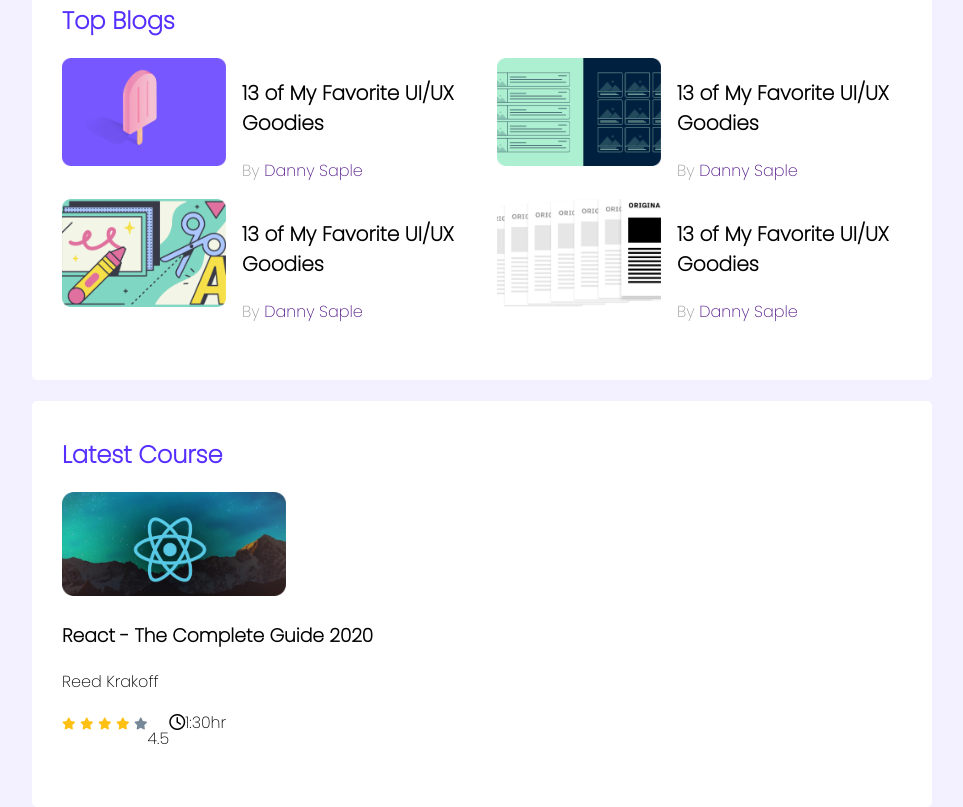
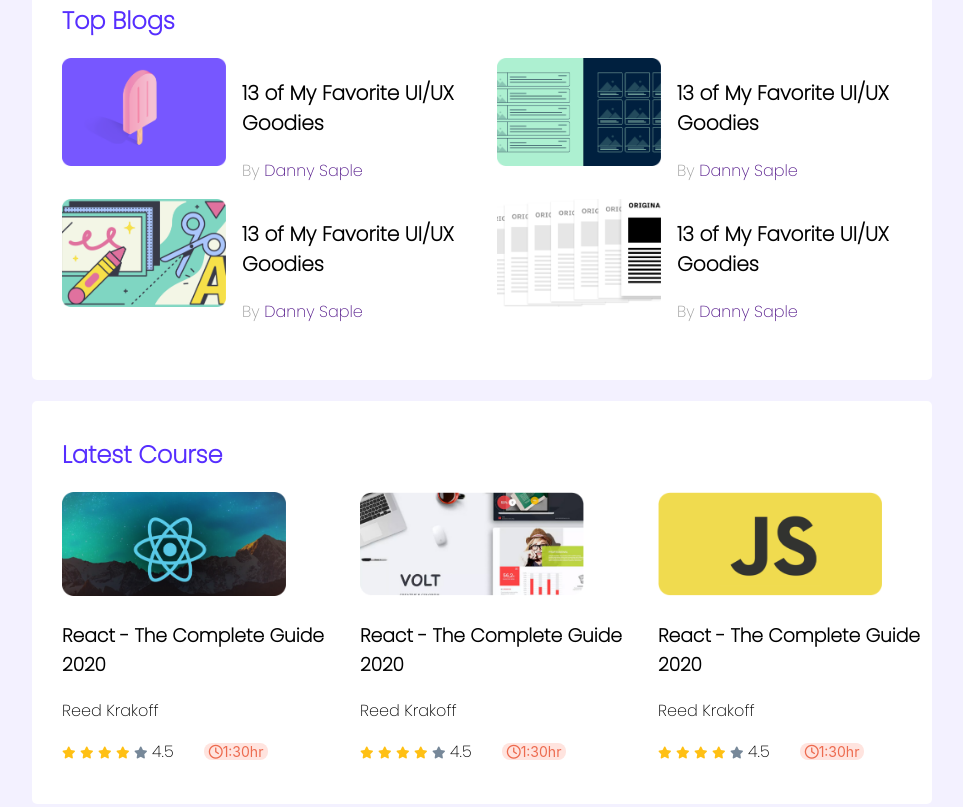
Before and after one commit to Saiket-Das/M2-module4-Leader_Board-, a plain HTML site: page index.html in a window 1280 px wide. Shown: the part 323-1130 px from the top of the page, without its empty margins (158-1121 px from the left). Drawn offline with Linux system fonts and the light colour scheme.

Commit message:
device responsive css

```diff
--- a/CSS/style.css
+++ b/CSS/style.css
@@ -64,7 +64,8 @@ hr{
 }
 
 
-/* Top Blogs Style */
+/* ----------------------
+Top Blogs Style --------- */
 
 .blogs{
     display: grid;
@@ -100,6 +101,12 @@ hr{
 
 /*----- Latest Course------ */
 
+.courses{
+    display: grid;
+    grid-template-columns: repeat(3, 1fr);
+    grid-column-gap: 24px;
+}
+
 .course-banner img{
     width: 224px;
     height: 104px;
@@ -107,15 +114,72 @@ hr{
 
 .course-info{
     display: flex;
+    align-items: center;
 }
 
 .fa-star{
     font-size: 12px;
 }
+
 .fa-star.filled{
     color: #FFC014;
+
+}
+.not-filled{
+    color: lightslategray;
 }
 
-.not-filled{
-color: lightslategray;
+.duration{
+    font-family: -apple-system, BlinkMacSystemFont, 'Segoe UI', Roboto, Oxygen, Ubuntu, Cantarell, 'Open Sans', 'Helvetica Neue', sans-serif;
+    font-size: 14px;
+    color: #ED6B4F;
+    margin: 0px 30px;
+    padding: 0 5px;
+    background-color: #ffe4df ;
+    border: 0px solid #ED6B4F;
+    border-radius: 8px;
+
+}
+
+.fa-clock{
+    color: #ED6B4F;
+}
+
+
+
+/* ----------Media Queries------ */
+
+/* Mobile device */
+
+@media screen and (max-width: 688px) {
+    .container{
+        width: 100%;
     }
+    .players, .blogs, .courses{
+        grid-template-columns: repeat(1, 1fr);
+    }
+
+    .player, .blog, .course{
+        flex-direction: column;
+    }
+}
+
+
+/*----- Ipad device -----*/
+
+@media screen and (min-width: 669px) and (max-width: 998px){
+    .container{
+        width: 100%;
+    }
+    .players, .blogs{
+        grid-template-columns: repeat(2, 1fr);
+    }
+
+     .courses{
+        grid-template-columns: repeat(1, 1fr);
+    }
+
+    .player, .blog, .course{
+        flex-direction: column;
+    }
+}
--- a/index.html
+++ b/index.html
@@ -137,9 +137,11 @@
         </section>
 
 
-        <!-- Last Section -->
+        <!-----------------------
+             Last Section =--------->
         <section class="container">
             <h2 class="section-title">Latest Course</h2>
+
             <div class="courses">
 
                 <!------------ Course-1
@@ -161,9 +163,72 @@
                                 <i class="fas fa-star filled"></i>
                                 <i class="fas fa-star filled"></i>
                                 <i class="fas fa-star not-filled"></i>
+                                <span> 4.5 </span>
                             </div>
 
-                            <p>4.5</p>
+                            <div class="duration">
+                                <i class="far fa-clock"></i>1:30hr
+                            </div>
+
+                        </div>
+                    </div>
+                </div>
+
+
+                <!------------ Course-2
+                    ------------------------->
+                <div class="course">
+
+                    <div class="course-banner">
+                        <img src="images/courses/course-2.png" alt="">
+                    </div>
+
+                    <div class="course-detail">
+                        <h3 class="course-title">React - The Complete Guide 2020</h3>
+                        <p class="course-author">Reed Krakoff</p>
+
+                        <div class="course-info">
+                            <div class="rating">
+                                <i class="fas fa-star filled"></i>
+                                <i class="fas fa-star filled"></i>
+                                <i class="fas fa-star filled"></i>
+                                <i class="fas fa-star filled"></i>
+                                <i class="fas fa-star not-filled"></i>
+                                <span> 4.5 </span>
+                            </div>
+
+                            <div class="duration">
+                                <i class="far fa-clock"></i>1:30hr
+                            </div>
+
+                        </div>
+                    </div>
+                </div>
+
+
+                <!------------ Course-3
+                    ------------------------->
+
+                <div class="course">
+
+                    <div class="course-banner">
+                        <img src="images/courses/course-3.png" alt="">
+                    </div>
+
+                    <div class="course-detail">
+                        <h3 class="course-title">React - The Complete Guide 2020</h3>
+                        <p class="course-author">Reed Krakoff</p>
+
+                        <div class="course-info">
+                            <div class="rating">
+                                <i class="fas fa-star filled"></i>
+                                <i class="fas fa-star filled"></i>
+                                <i class="fas fa-star filled"></i>
+                                <i class="fas fa-star filled"></i>
+                                <i class="fas fa-star not-filled"></i>
+                                <span> 4.5 </span>
+                            </div>
+
                             <div class="duration">
                                 <i class="far fa-clock"></i>1:30hr
                             </div>
@@ -174,8 +239,7 @@
 
             </div>
 
-            </div>
-
+        </section>
 
     </main>
 </body>
```
